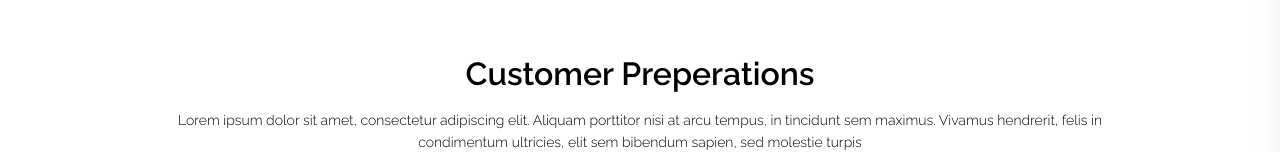
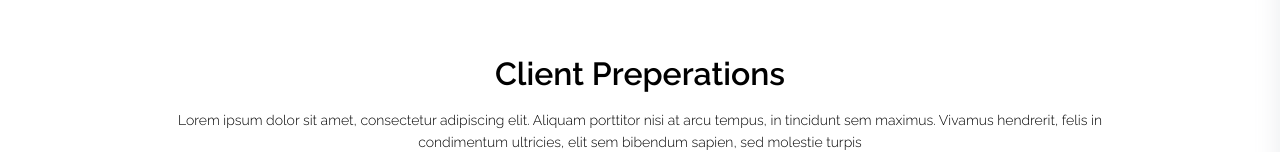
Before and after one commit to ambilypremkumar/perfecttaste, a React (Create React App) app: page /Blog in a window 1280 px wide. Shown: the part 462-614 px from the top of the page. Built offline with nearby package versions, Linux system fonts and the light colour scheme; no server answers.

Commit message:
updated blog page

```diff
--- a/src/pages/BlogPage/BlogPage.js
+++ b/src/pages/BlogPage/BlogPage.js
@@ -18,7 +18,7 @@ const BlogPage = () => {
     return(
         <div>
             <section className="campus">
-                <h1>Customer Preperations</h1>
+                <h1>Client Preperations</h1>
                 <p>
                     Lorem ipsum dolor sit amet, consectetur adipiscing elit. Aliquam porttitor
                     nisi at arcu tempus, in tincidunt sem maximus. Vivamus hendrerit, felis in
```
